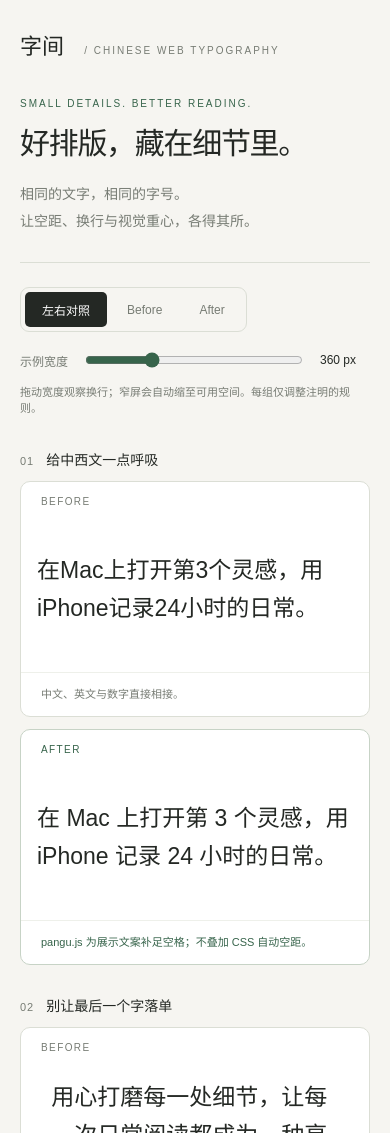
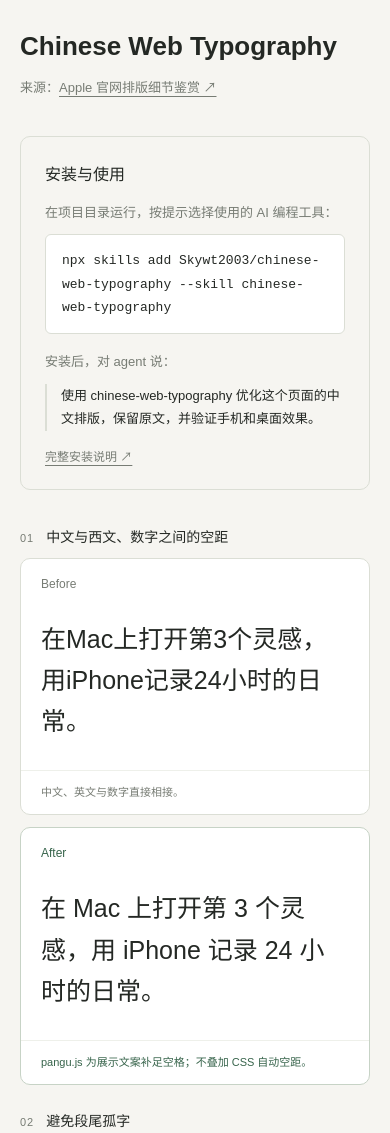
Before and after one commit to Skywt2003/chinese-web-typography, a website: page demo/index.html in a window 390 px wide. Shown: the top 1133 px of the page. Drawn offline with Linux system fonts and the light colour scheme; a web font is replaced by a local one.

Commit message:
Package installable typography skill and refine comparison demo

```diff
--- a/demo/demo.js
+++ b/demo/demo.js
@@ -2,7 +2,7 @@
 const fixtures = [
 	{
 		id: "spacing",
-		title: "给中西文一点呼吸",
+		title: "中文与西文、数字之间的空距",
 		description: "中文 × Latin × 数字",
 		before: '<p id="spacing-before"></p>',
 		after: '<p id="spacing-after"></p>',
@@ -11,7 +11,7 @@ const fixtures = [
 	},
 	{
 		id: "orphan",
-		title: "别让最后一个字落单",
+		title: "避免段尾孤字",
 		description: "段尾语义保护",
 		before:
 			'<p class="orphan">用心打磨每一处细节，让每一次日常阅读都成为一种享受。</p>',
@@ -22,7 +22,7 @@ const fixtures = [
 	},
 	{
 		id: "semantic",
-		title: "换行，也要读懂词语",
+		title: "避免词语被换行拆分",
 		description: "最小范围 nowrap",
 		before:
 			'<p class="semantic">让每一次表达都更清晰，让每一个创意都被看见。</p>',
@@ -33,17 +33,17 @@ const fixtures = [
 	},
 	{
 		id: "responsive",
-		title: "让标题按语意停顿",
+		title: "标题的响应式换行",
 		description: "按容器宽度切换",
 		before: '<p class="headline">给灵感留白，让创作发生。</p>',
 		after:
 			'<p class="headline"><span class="headline-line">给灵感留白，</span><br class="responsive-break"><span class="headline-line">让创作发生。</span></p>',
 		beforeNote: "浏览器在行满时折行，可能打断一句话。",
-		afterNote: "容器 ≤ 430 px 时在逗号后换行；拖动滑块查看变化。",
+		afterNote: "容器 ≤ 430 px 时，在逗号后换行。",
 	},
 	{
 		id: "product",
-		title: "把产品名字留在一起",
+		title: "英文产品名的不换行保护",
 		description: "有选择的不换行空格",
 		before:
 			'<p class="product">现在，带上你的 Studio Note Pro，把灵感写成下一篇故事。</p>',
@@ -54,7 +54,7 @@ const fixtures = [
 	},
 	{
 		id: "optical",
-		title: "居中，还可以更进一步",
+		title: "带标点标题的视觉居中",
 		description: "标点悬挂 · 辅助线对照",
 		before: '<p class="optical">恰到好处。</p>',
 		after:
@@ -69,37 +69,10 @@ for (const [index, item] of fixtures.entries()) {
 	section.className = "case";
 	section.id = item.id;
 	// All markup here is authored locally; no user or remote HTML is interpolated.
-	section.innerHTML = `<div class="case-header"><span class="case-number">0${index + 1}</span><h2>${item.title}</h2><span class="case-description">${item.description}</span></div><div class="pair">${["before", "after"].map((mode) => `<div class="panel ${mode}" aria-label="${item.title} ${mode}"><div class="stage"><div class="sample">${item[mode]}</div></div><div class="caption">${item[`${mode}Note`]}</div></div>`).join("")}</div>`;
+	section.innerHTML = `<div class="case-header"><span class="case-number">0${index + 1}</span><h2>${item.title}</h2><span class="case-description">${item.description}</span></div><div class="pair">${["before", "after"].map((mode) => `<div class="panel ${mode}" aria-label="${item.title} ${mode}"><h3 class="card-heading">${mode === "before" ? "Before" : "After"}</h3><div class="stage"><div class="sample">${item[mode]}</div></div><div class="caption">${item[`${mode}Note`]}</div></div>`).join("")}</div>`;
 	gallery.append(section);
 }
 const source = "在Mac上打开第3个灵感，用iPhone记录24小时的日常。";
 document.querySelector("#spacing-before").textContent = source;
 document.querySelector("#spacing-after").textContent = pangu.spaceText(source);
-const params = new URLSearchParams(location.search);
-const width = document.querySelector("#width");
-const initialWidth = Number(params.get("width"));
-if (initialWidth >= 260 && initialWidth <= 600) width.value = initialWidth;
-function updateWidth() {
-	document.documentElement.style.setProperty(
-		"--sample-width",
-		`${width.value}px`,
-	);
-	document.querySelector("#width-value").textContent = `${width.value} px`;
-}
-width.addEventListener("input", updateWidth);
-updateWidth();
-function setView(view) {
-	document.body.dataset.view = view;
-	for (const button of document.querySelectorAll("[data-view]")) {
-		if (button.tagName === "BUTTON")
-			button.setAttribute("aria-pressed", String(button.dataset.view === view));
-	}
-}
-for (const button of document.querySelectorAll("button[data-view]"))
-	button.addEventListener("click", () => setView(button.dataset.view));
-setView(
-	["before", "after"].includes(params.get("view"))
-		? params.get("view")
-		: "compare",
-);
 document.documentElement.dataset.ready = "true";
--- a/demo/index.html
+++ b/demo/index.html
@@ -3,7 +3,7 @@
 <head>
   <meta charset="utf-8">
   <meta name="viewport" content="width=device-width, initial-scale=1">
-  <title>中文网页排版 · Before & After</title>
+  <title>Chinese Web Typography</title>
   <link rel="stylesheet" href="style.css">
   <script src="vendor/pangu.umd.js" defer></script>
   <script src="demo.js" defer></script>
@@ -11,21 +11,23 @@
 <body>
   <main>
     <header>
-      <a class="wordmark" href="https://github.com/Skywt2003/chinese-web-typography">字间 <span>/ CHINESE WEB TYPOGRAPHY</span></a>
-      <div class="intro"><div><p class="eyebrow">SMALL DETAILS. BETTER READING.</p><h1>好排版，藏在细节里。</h1></div><p class="lead">相同的文字，相同的字号。<br>让空距、换行与视觉重心，各得其所。</p></div>
+      <h1>Chinese Web Typography</h1>
+      <p class="subtitle">来源：<a href="https://skywt.cn/blog/apple-typography-details">Apple 官网排版细节鉴赏 ↗</a></p>
     </header>
-    <section class="toolbar" aria-label="演示设置">
-      <div class="views" role="group" aria-label="显示模式">
-        <button type="button" data-view="compare" aria-pressed="true">左右对照</button>
-        <button type="button" data-view="before" aria-pressed="false">Before</button>
-        <button type="button" data-view="after" aria-pressed="false">After</button>
+    <section class="install" aria-labelledby="install-title">
+      <h2 id="install-title">安装与使用</h2>
+      <p>在项目目录运行，按提示选择使用的 AI 编程工具：</p>
+      <pre><code>npx skills add Skywt2003/chinese-web-typography --skill chinese-web-typography</code></pre>
+      <p>安装后，对 agent 说：</p>
+      <blockquote>使用 chinese-web-typography 优化这个页面的中文排版，保留原文，并验证手机和桌面效果。</blockquote>
+      <a class="install-docs" href="https://github.com/Skywt2003/chinese-web-typography#安装-skill">完整安装说明 ↗</a>
+    </section>
+    <section class="comparison" aria-label="排版前后对照">
+      <div class="comparison-content">
+    <div id="gallery"></div>
       </div>
-      <label class="width-control">示例宽度 <input id="width" type="range" min="260" max="600" value="360" step="1"><output for="width" id="width-value">360 px</output></label>
     </section>
-    <p class="toolbar-note">拖动宽度观察换行；窄屏会自动缩至可用空间。每组仅调整注明的规则。</p>
-    <div class="column-labels" aria-hidden="true"><span class="before-label">BEFORE <small>浏览器默认排版</small></span><span class="after-label">AFTER <small>有意识的微调</small></span></div>
-    <div id="gallery"></div>
-    <footer><p>让文字自然地被阅读。</p><span>灵感来自 SkyWT · <a href="https://skywt.cn/blog/apple-typography-details">Apple 官网排版细节鉴赏 ↗</a><br>同一字体：Noto Sans SC · 空距：pangu.js 10.4.1 · 六组独立示例</span></footer>
+    <footer><span>By <a href="https://skywt.net">SkyWT</a></span></footer>
   </main>
 </body>
 </html>
--- a/demo/style.css
+++ b/demo/style.css
@@ -38,117 +38,71 @@ a {
 	color: inherit;
 	text-underline-offset: 4px;
 }
-.wordmark {
-	font-size: 22px;
+header {
+	margin-bottom: 36px;
+}
+h1 {
+	margin: 0;
+	font-size: 32px;
 	font-weight: 600;
-	text-decoration: none;
+	line-height: 1.4;
 }
-.wordmark span {
-	margin-left: 14px;
-	letter-spacing: 2px;
-	font-size: 10px;
+.subtitle {
+	margin: 12px 0 0;
+	font-size: 13px;
+	line-height: 1.8;
+	color: var(--muted);
+}
+.install {
+	margin-bottom: 36px;
+	padding: 24px;
+	border: 1px solid var(--line);
+	border-radius: 10px;
+}
+.install h2 {
+	margin: 0 0 16px;
+	font-size: 16px;
+	font-weight: 600;
+}
+.install p {
+	margin: 16px 0 10px;
+	font-size: 13px;
+	line-height: 1.8;
+	color: var(--muted);
+}
+.install pre {
+	margin: 0;
+	padding: 14px 16px;
+	background: #fff;
+	border: 1px solid var(--line);
+	border-radius: 6px;
+	white-space: pre-wrap;
+	overflow-wrap: anywhere;
+}
+.install code {
+	font-family: ui-monospace, monospace;
+	font-size: 13px;
+	line-height: 1.8;
+}
+.install blockquote {
+	margin: 0 0 16px;
+	padding-left: 14px;
+	border-left: 2px solid var(--line);
+	font-size: 13px;
+	line-height: 1.8;
+}
+.install-docs {
+	font-size: 12px;
+	color: var(--muted);
+}
+.card-heading {
+	margin: 0;
+	padding: 18px 20px 0;
+	font-size: 12px;
 	font-weight: 400;
 	color: var(--muted);
 }
-.intro {
-	display: flex;
-	align-items: end;
-	justify-content: space-between;
-	gap: 24px;
-	margin: 56px 0 40px;
-}
-.eyebrow {
-	font-size: 10px;
-	letter-spacing: 2px;
-	color: var(--green);
-	margin: 0 0 14px;
-}
-h1 {
-	font-size: 42px;
-	letter-spacing: -1.3px;
-	font-weight: 600;
-	margin: 0;
-	line-height: 1.4;
-}
-.lead {
-	font-size: 14px;
-	line-height: 1.9;
-	color: var(--muted);
-	margin: 0 0 6px;
-}
-.toolbar {
-	display: flex;
-	justify-content: space-between;
-	gap: 24px;
-	align-items: center;
-	border-top: 1px solid var(--line);
-	padding-top: 24px;
-}
-.views {
-	display: flex;
-	padding: 4px;
-	border: 1px solid var(--line);
-	border-radius: 9px;
-	gap: 3px;
-}
-button {
-	font: inherit;
-	font-size: 12px;
-	border: 0;
-	background: transparent;
-	color: var(--muted);
-	padding: 9px 17px;
-	border-radius: 5px;
-	cursor: pointer;
-}
-button[aria-pressed="true"] {
-	background: var(--ink);
-	color: white;
-}
-button:focus-visible,
-input:focus-visible {
-	outline: 2px solid var(--green);
-	outline-offset: 4px;
-}
-.width-control {
-	display: flex;
-	align-items: center;
-	gap: 15px;
-	font-size: 12px;
-	color: var(--muted);
-}
-input[type="range"] {
-	width: 150px;
-	accent-color: var(--green);
-}
-output {
-	font-variant-numeric: tabular-nums;
-	min-width: 50px;
-	color: var(--ink);
-}
-.toolbar-note {
-	font-size: 11px;
-	color: var(--muted);
-	margin: 13px 0 34px;
-}
-.column-labels {
-	display: grid;
-	grid-template-columns: 1fr 1fr;
-	gap: 20px;
-	font-size: 11px;
-	letter-spacing: 1.4px;
-	margin-bottom: 16px;
-}
-.column-labels span {
-	padding-left: 24px;
-}
-.column-labels small {
-	font-size: 11px;
-	letter-spacing: 0;
-	color: var(--muted);
-	margin-left: 12px;
-}
-.after-label {
+.after .card-heading {
 	color: var(--green);
 }
 .case {
@@ -198,7 +152,9 @@ output {
 	justify-content: center;
 }
 .sample {
-	width: min(100%, var(--sample-width));
+	width: var(--sample-width);
+	max-width: 100%;
+	flex-shrink: 0;
 	container-type: inline-size;
 	text-autospace: no-autospace;
 	overflow-wrap: normal;
@@ -293,25 +249,10 @@ footer {
 	border-top: 1px solid var(--line);
 	padding-top: 24px;
 }
-footer p {
-	font-size: 18px;
-}
 footer span {
 	font-size: 10px;
 	color: var(--muted);
 	line-height: 1.9;
-}
-body[data-view="before"] .after,
-body[data-view="after"] .before,
-body[data-view="before"] .after-label,
-body[data-view="after"] .before-label {
-	display: none;
-}
-body[data-view="before"] .pair,
-body[data-view="after"] .pair,
-body[data-view="before"] .column-labels,
-body[data-view="after"] .column-labels {
-	grid-template-columns: 1fr;
 }
 @container (max-width: 430px) {
 	.responsive-break {
@@ -331,67 +272,17 @@ body[data-view="after"] .column-labels {
 	}
 }
 @media (max-width: 760px) {
-	main {
-		padding: 28px 20px;
-	}
-	.intro {
-		display: block;
-		margin: 38px 0 28px;
-	}
-	h1 {
-		font-size: 30px;
-	}
-	.lead {
-		margin-top: 16px;
-	}
-	.toolbar {
-		align-items: start;
-		flex-direction: column;
-		gap: 18px;
-	}
-	.width-control {
-		width: 100%;
-	}
-	input[type="range"] {
-		flex: 1;
-		min-width: 50px;
-	}
 	.pair {
-		grid-template-columns: 1fr;
+		grid-template-columns: minmax(0, 1fr);
 		gap: 12px;
-	}
-	.column-labels {
-		display: none;
 	}
 	.case-description {
 		display: none;
 	}
-	.panel::before {
-		display: block;
-		padding: 14px 20px 0;
-		font-size: 10px;
-		letter-spacing: 1.4px;
-		color: var(--muted);
-		content: "BEFORE";
+	main {
+		padding: 28px 20px;
 	}
-	.panel.after::before {
-		content: "AFTER";
-		color: var(--green);
-	}
-	.stage {
-		padding: 24px 16px;
-		min-height: 165px;
-	}
-	.sample p {
-		font-size: 23px;
-	}
-	.case {
-		margin-bottom: 30px;
-	}
-	footer {
-		display: block;
-	}
-	footer span {
-		display: block;
+	h1 {
+		font-size: 26px;
 	}
 }
```
Also changed, not shown: scripts/screenshots.mjs (+4 -9 lines), skills/chinese-web-typography/SKILL.md (renamed from SKILL.md, +4 -1 lines), skills/chinese-web-typography/references/pangu.md (renamed from references/pangu.md, +2 -2 lines), tests/demo.spec.mjs (+58 -15 lines), README.md, screenshots/after.png (deleted), screenshots/before.png (deleted), screenshots/comparison.png, screenshots/mobile-comparison.png, skills/chinese-web-typography/agents/openai.yaml (renamed from agents/openai.yaml), skills/chinese-web-typography/references/advanced.md (renamed from references/advanced.md), 1 other file.
